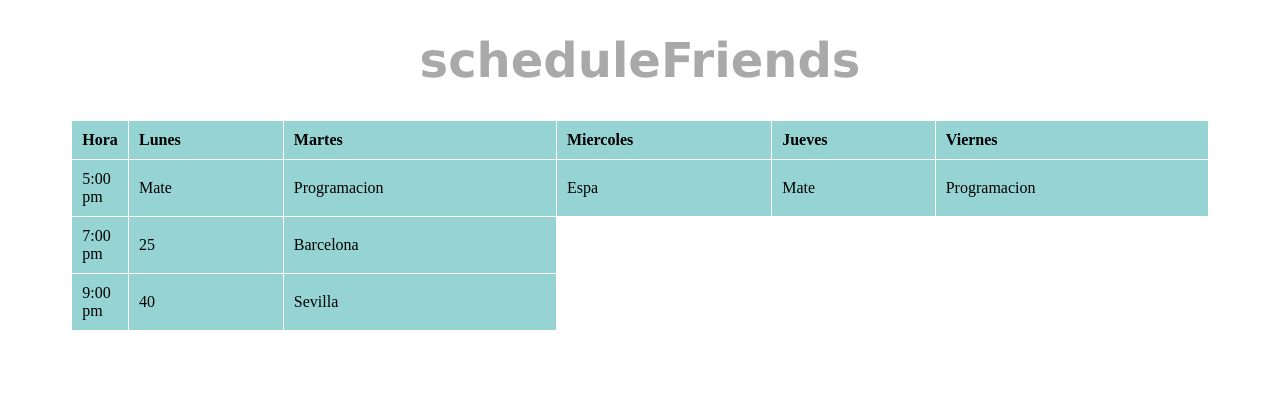
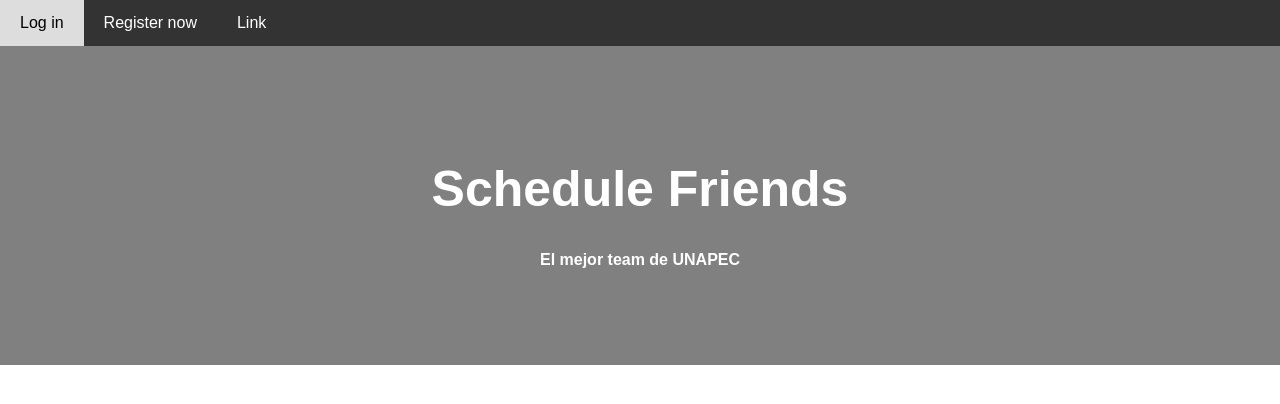
Before and after one commit to grosariodev/scheduleFriends, a plain HTML site: page public/index.html in a window 1280 px wide. Drawn offline with Linux system fonts and the light colour scheme.

Commit message:
Landing page startup test

```diff
--- a/css/style.css
+++ b/css/style.css
@@ -1,24 +1,38 @@
-/*Esto es para los estilos de la pagina*/
-table{
-    padding: 10px;
-    border-collapse: collapse;
-}
-th, td{
-    border: 1px solid white;
-    text-align: left;
-    padding: 10px;
-    background-color: #96D4D4;
+body{
+    font-family: Arial, Helvetica, sans-serif;
+    margin: 0;
 }
 
-h1{
+.header{
+    padding: 80px;
     text-align: center;
-    font-family:verdana;
-    font-size:300%;
-    color: darkgray;
+    background: gray;
+    color: white;
 }
 
-.tableConteiner{
-    width: 100%;
-    display: flex;
-    justify-content: center;
+.header h1{
+    font-size: 50px;
 }
+
+.navbar {
+    overflow: hidden;
+    background-color: #333;
+}
+
+.navbar a{
+    float: left;
+    display: block;
+    color: white;
+    text-align: center;
+    padding: 14px 20px;
+    text-decoration: none;
+}
+
+.navbar a.right{
+    float: right;
+}
+
+.navbar a:hover {
+    background-color: #ddd;
+    color: black;
+}
--- a/public/index.html
+++ b/public/index.html
@@ -1,44 +1,25 @@
 <!DOCTYPE html>
 <html lang="en">
 <head>
-    <meta charset="UTF-8">
-    <meta name="viewport" content="width=device-width, initial-scale=1.0">
-    <title>Schedule Friends</title>
-    <link rel="stylesheet" href="/css/style.css">
+   <meta charset="UTF-8">
+   <meta name="viewport" content="width=device-width, initial-scale=1.0">
+   <link rel="stylesheet" href="/css/style.css">
+   <title>Schedule Friends</title>
 </head>
 <body>
-    <H1>scheduleFriends</H1>
+   <!--Este es el div de la barra de navegacion-->
+   <div class="navbar">
+      <a href="/public/login.html">Log in</a>
+      <a href="#">Register now</a>
+      <a href="#">Link</a>
 
-    <div class="tableConteiner">
-        <table style="width: 90%">
-        <tr> <!-- Fila de encabezados -->
-            <th style="width: 5%;">Hora</th>
-           <th>Lunes</th>
-           <th>Martes</th>
-           <th>Miercoles</th>
-           <th>Jueves</th>
-           <th>Viernes</th>
-        </tr>
-        <tr> <!-- Fila de datos -->
-           <td>5:00 pm</td>
-           <td>Mate</td>
-           <td>Programacion</td>
-           <td>Espa</td>
-           <td>Mate</td>
-           <td>Programacion</td>
-        </tr>
-        <tr> <!-- Fila de datos -->
-           <td>7:00 pm</td>
-           <td>25</td>
-           <td>Barcelona</td>
-        </tr>
-        <tr> <!-- Fila de datos -->
-           <td>9:00 pm</td>
-           <td>40</td>
-           <td>Sevilla</td>
-        </tr>
-     </table>
-    </div>
+   </div>
+
+
+   <div class="header">
+      <h1>Schedule Friends</h1>
+      <B><P>El mejor team de UNAPEC</P></B>
+   </div>
 
 </body>
 </html>
```
Also changed, not shown: public/login.html (added).
